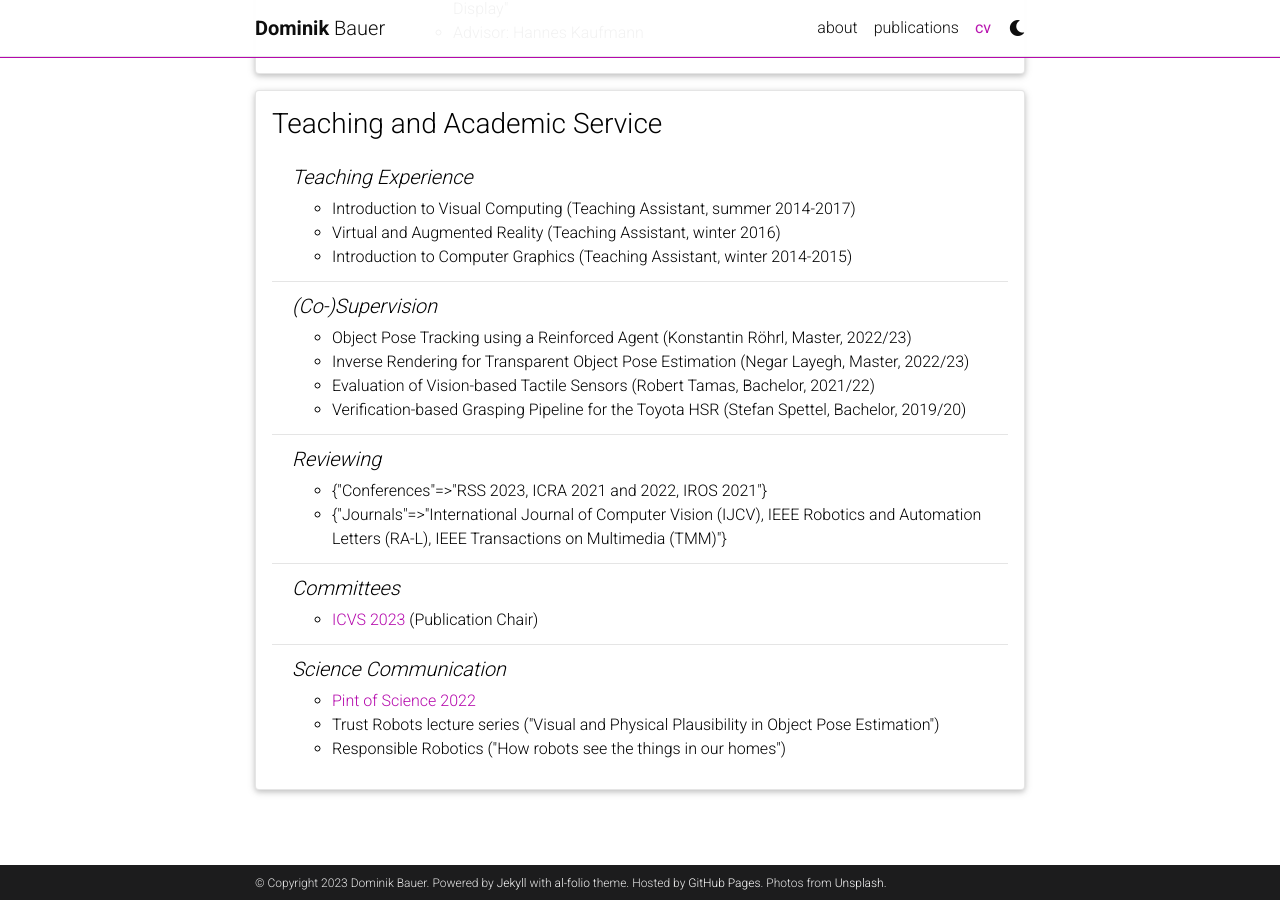
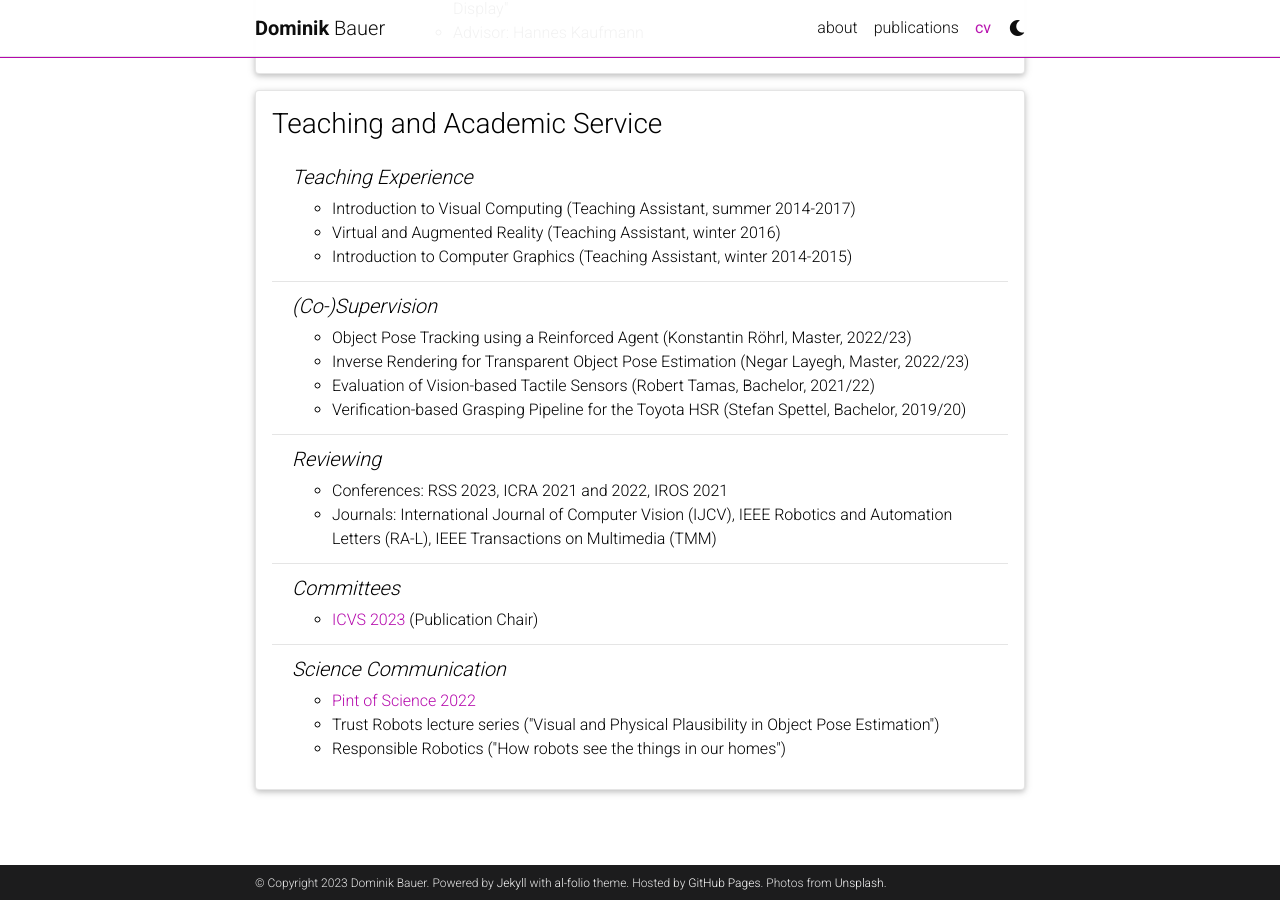
Before and after one commit to dornik/dornik.github.io, a Jekyll site: the page built from _pages/cv.md, in a window 1280 px wide and 900 px high, scrolled down 1731 px. Built offline with Jekyll 4.4.1, drawn with Linux system fonts in a browser that asks for light colours; comment, search, counter and statistics services are not loaded; a style sheet for code colours, icons or effects is not loaded; some of the changed lines change nothing that is shown.

Commit message:
Update cv.yml

```diff
--- a/_data/cv.yml
+++ b/_data/cv.yml
@@ -85,8 +85,8 @@
         - Verification-based Grasping Pipeline for the Toyota HSR (Stefan Spettel, Bachelor, 2019/20)
     - title: Reviewing
       items:
-        - Conferences: RSS 2023, ICRA 2021 and 2022, IROS 2021
-        - Journals: International Journal of Computer Vision (IJCV), IEEE Robotics and Automation Letters (RA-L), IEEE Transactions on Multimedia (TMM)
+        - Conferences&#58; RSS 2023, ICRA 2021 and 2022, IROS 2021
+        - Journals&#58; International Journal of Computer Vision (IJCV), IEEE Robotics and Automation Letters (RA-L), IEEE Transactions on Multimedia (TMM)
     - title: Committees
       items:
         - <a href="https://icvs2023.conf.tuwien.ac.at/">ICVS 2023</a> (Publication Chair)
```
